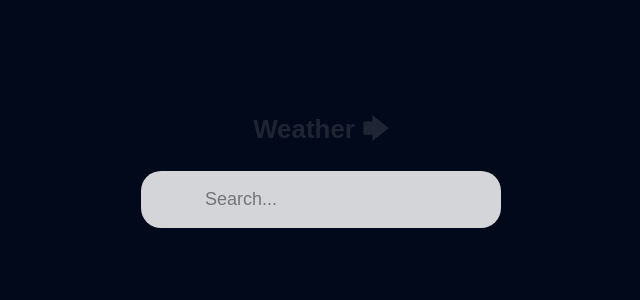
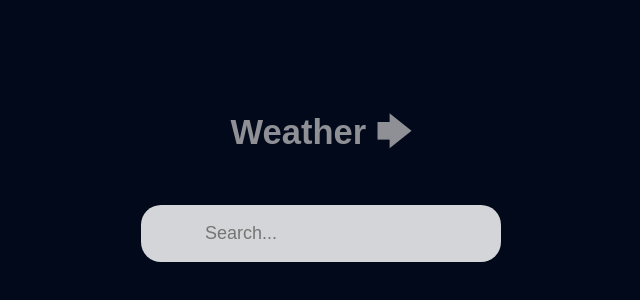
Before and after one commit to Aboli56/Weather-App-React, a React (Create React App) app: page / in a window 1280 px wide. Shown: the part 208-508 px from the top of the page, without its empty margins (319-959 px from the left). Built offline with nearby package versions, Linux system fonts and the light colour scheme.

Commit message:
Update App.css

```diff
--- a/src/App.css
+++ b/src/App.css
@@ -3,9 +3,13 @@ body,
 #root {
   font: 0.9rem sans-serif;
   background: #01091a;
-  color: #1e2432;
+  color: #8e9096;
   height: 100%;
   margin: 0;
+}
+h1{
+  font-size: 2.4rem;
+  margin-bottom: 3%;
 }
 .main-container {
   height: 100%;
@@ -20,7 +24,7 @@ body,
   border-radius: 20px;
   border: none;
   font-size: 18px;
-  margin-bottom: 5%;
+  margin-bottom: 3%;
   background: rgba(250, 250, 250, 0.85);
 }
 .city {
@@ -30,6 +34,7 @@ body,
   flex-direction: column;
   padding: 40px 8%;
   border-radius: 20px;
+  color: #1f283d;
   background: rgba(250, 250, 250, 0.85);
   box-shadow: 10px 10px 5px 0px rgba(15, 15, 15, 0.404);
 }
```
